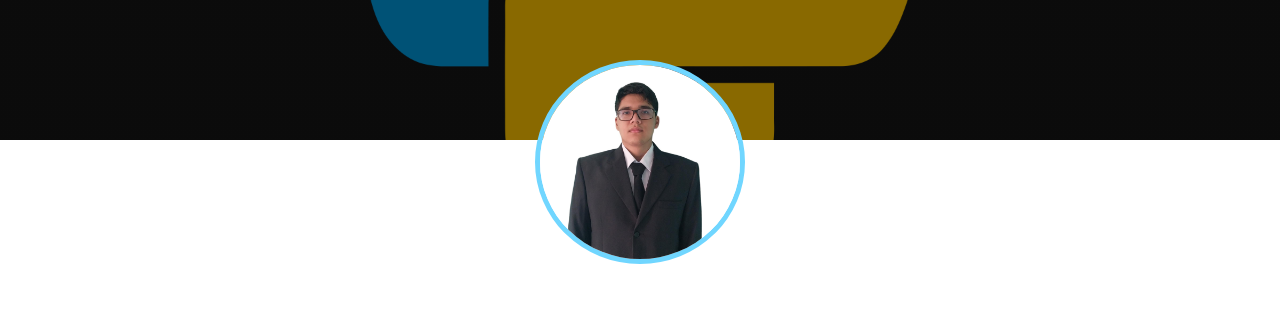
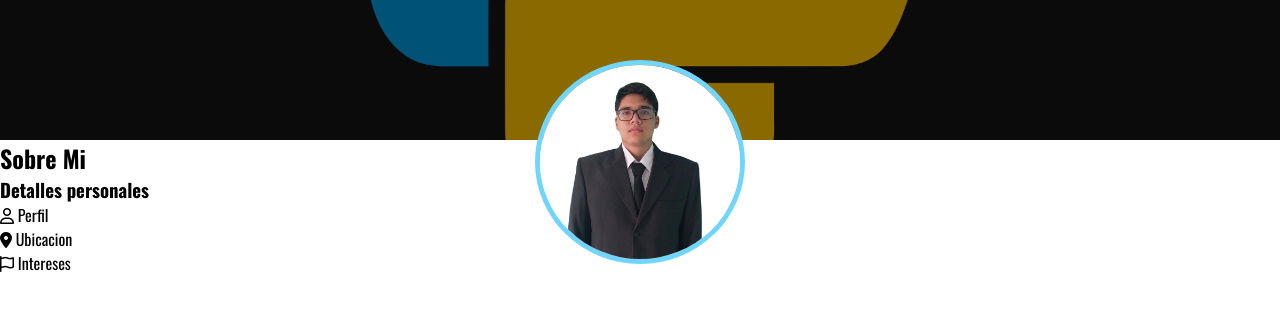
Before and after one commit to JulianB0315/JulianB0315.Github.io, a plain HTML site: page index.html in a window 1280 px wide. Shown: the part 278-588 px from the top of the page. Drawn offline with nearby package versions, Linux system fonts and the light colour scheme.

Commit message:
Update index.html

```diff
--- a/index.html
+++ b/index.html
@@ -36,7 +36,34 @@
                     <a href="#"><i class="fa-brands fa-instagram"></i></a>
                 </div>
                 <div class="foto">
-                    <img src="img/perfil.jpg" alt="">
+                    <img src="img/perfil.jpg" alt="Julian">
+                </div>
+            </div>
+        </div>
+    </section>
+    <!--Sobre mi :)-->
+    <section class="sobremi" id="sobremi">
+        <div class="contenido-seccion">
+            <h2 class="titulo-seccion">Sobre Mi</h2>
+            <h3>Detalles personales</h3>
+
+            <p class="especial"></p>
+            <p></p>
+            <div class="fila">
+                <div class="col">
+                    <i class="fa-regular fa-user"></i>
+                    <span class="titulo-detallado">Perfil</span>
+                    <p></p>
+                </div>
+                <div class="col">
+                    <i class="fa-sharp fa-solid fa-location-dot"></i>
+                    <span class="titulo-detallado">Ubicacion</span>
+                    <p></p>
+                </div>
+                <div class="col">
+                    <i class="fa-regular fa-flag"></i>
+                    <span class="titulo-detallado">Intereses</span>
+                    <p></p>
                 </div>
             </div>
         </div>
```
